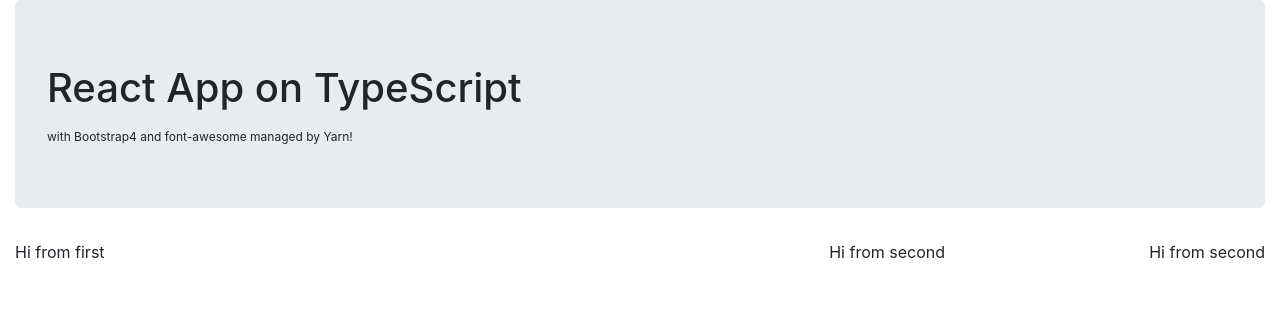
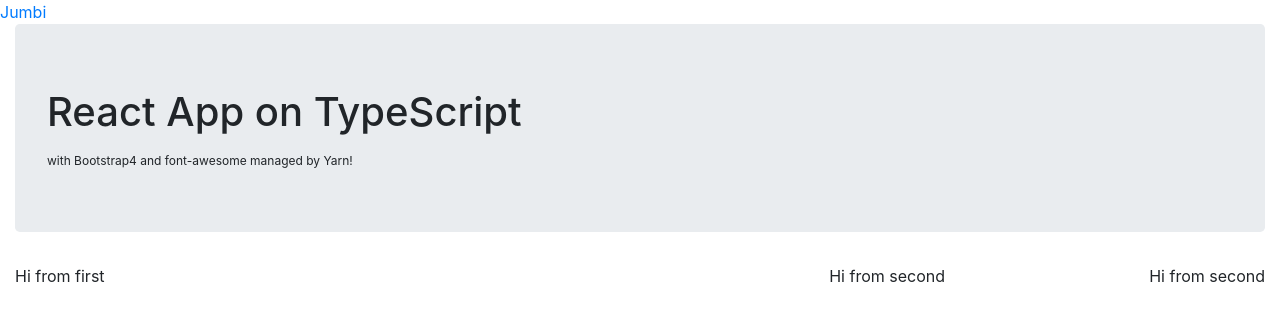
Before and after one commit to gsoulavy/react_typescript_bootstrap4, a React app: page /jumbotron in a window 1280 px wide. Shown: the top 320 px of the page. Built offline with nearby package versions, Linux system fonts and the light colour scheme.

Commit message:
Add initial route

```diff
--- a/package.json
+++ b/package.json
@@ -18,6 +18,7 @@
     "@types/jest": "^22.2.3",
     "@types/react": "^16.3.12",
     "@types/react-dom": "^16.0.5",
+    "@types/react-router-dom": "^4.2.6",
     "@types/webpack": "^4.1.3",
     "autoprefixer": "^8.3.0",
     "bootstrap": "^4.1.0",
@@ -42,6 +43,7 @@
     "precss": "^3.1.2",
     "react": "^16.3.2",
     "react-dom": "^16.3.2",
+    "react-router-dom": "^4.2.2",
     "sass-loader": "^7.0.1",
     "style-loader": "^0.21.0",
     "tether": "^1.4.4",
--- a/src/components/App.tsx
+++ b/src/components/App.tsx
@@ -1,22 +1,18 @@
 import * as React from "react";
 import * as Bs4 from "./bootstrap/Bootstrap";
-
+import { BrowserRouter as Router, Link, Route } from "react-router-dom";
+import Jumbo from "./jumbotron/jumbo";
 const { Component } = React;
 
 class App extends Component<{}, {}> {
     render() {
         return (
-            <Bs4.ContainerFluid>
-                <Bs4.Jumbotron>
-                    <h1>React App on TypeScript</h1>
-                    <sub>with Bootstrap4 and font-awesome managed by Yarn!</sub>
-                </Bs4.Jumbotron>
-                <Bs4.Row>
-                    <Bs4.Col>Hi from first</Bs4.Col>
-                    <Bs4.Col md={3}>Hi from second</Bs4.Col>
-                    <Bs4.Col md={"auto"}>Hi from second</Bs4.Col>
-                </Bs4.Row>
-            </Bs4.ContainerFluid>
+            <Router>
+                <div>
+                    <Link to="/jumbotron">Jumbi</Link>
+                    <Route path="/jumbotron" component={Jumbo} />
+                </div>
+            </Router>
         );
     }
 }
--- /dev/null
+++ b/src/components/jumbotron/jumbo.tsx
@@ -0,0 +1,22 @@
+import * as React from "react";
+import * as Bs4 from "./../bootstrap/Bootstrap";
+
+const Jumbo: React.StatelessComponent<{}> = () => {
+    return (
+        <div>
+            <Bs4.ContainerFluid>
+                <Bs4.Jumbotron>
+                    <h1>React App on TypeScript</h1>
+                    <sub>with Bootstrap4 and font-awesome managed by Yarn!</sub>
+                </Bs4.Jumbotron>
+                <Bs4.Row>
+                    <Bs4.Col>Hi from first</Bs4.Col>
+                    <Bs4.Col md={3}>Hi from second</Bs4.Col>
+                    <Bs4.Col md={"auto"}>Hi from second</Bs4.Col>
+                </Bs4.Row>
+            </Bs4.ContainerFluid>
+        </div>
+    );
+}
+
+export default Jumbo;
--- a/webpack.config.js
+++ b/webpack.config.js
@@ -9,6 +9,10 @@
 module.exports = {
     entry: ['tether', 'font-awesome/scss/font-awesome.scss', './src/style/main.scss', './src/index.tsx'],
     devtool: 'source-map',
+    devServer: {
+        historyApiFallback: true,
+        port: 9000
+    },
     output: {
         path: path.join(__dirname, '/wwwroot'),
         filename: 'index.bundle.js'
```
Also changed, not shown: 1 other file (tests, documents, lock files or other folders).
